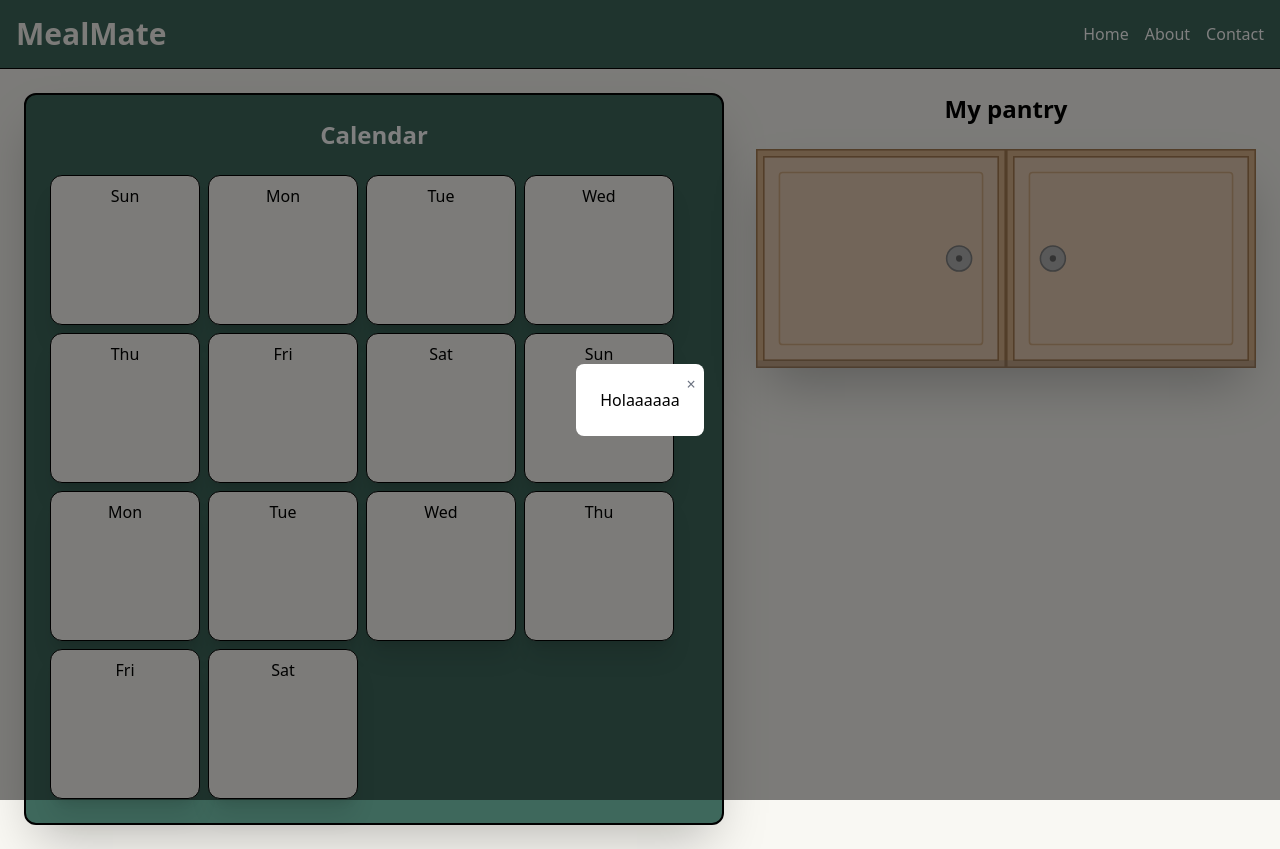
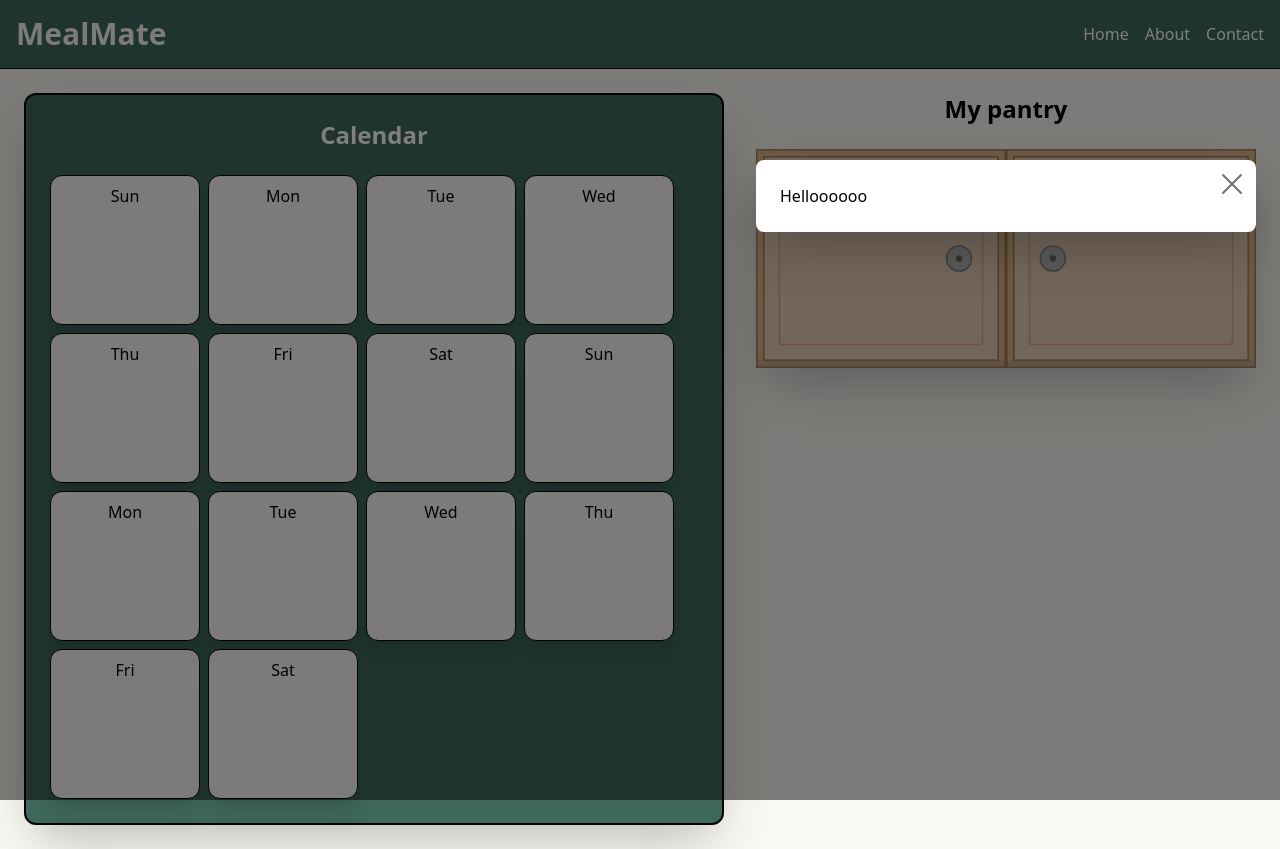
Before and after one commit to AaronLopezBarros/mealMate, a Next.js app: page / in a window 1280 px wide. Both pictures are taken after a click on the button 1006 px from the left and 246 px from the top of the page. Built offline with nearby package versions, Linux system fonts and the light colour scheme.

Commit message:
style: add styles to modal

```diff
--- a/package.json
+++ b/package.json
@@ -8,11 +8,12 @@
     "build": "next build",
     "start": "next start",
     "lint": "next lint",
-    "lint:fix": "eslint \"src/**/*.{js,jsx,ts,tsx}\" --fix",
+    "lint:fix": "eslint \"src/**/*.{ts,tsx}\" --fix",
     "test": "vitest",
     "test:coverage": "vitest --coverage --run"
   },
   "dependencies": {
+    "@phosphor-icons/react": "^2.1.7",
     "next": "15.1.6",
     "prettier-plugin-tailwindcss": "^0.6.11",
     "react": "^19.0.0",
--- a/src/components/MyPantry/ModalMyPantry.tsx
+++ b/src/components/MyPantry/ModalMyPantry.tsx
@@ -1,3 +1,4 @@
+import { X } from '@phosphor-icons/react';
 import React from 'react';
 
 type ModalMyPantryProps = {
@@ -10,18 +11,12 @@ const ModalMyPantry = ({ isOpen, onClose, children }: ModalMyPantryProps) => {
   if (!isOpen) return null;
 
   return (
-    <div className='fixed inset-0 z-50 flex items-center justify-center'>
-      {/* Overlay oscuro */}
+    <div className='fixed top-40 z-50 w-full max-w-[500px] shadow-2xl'>
       <div className='fixed inset-0 bg-black bg-opacity-50 transition-opacity' onClick={onClose}></div>
-
-      {/* Contenido del modal */}
-      <div className='relative z-10 mx-auto max-w-md rounded-lg bg-white p-6'>
-        {/* Botón de cerrar */}
+      <div className='relative z-10 w-full rounded-lg bg-white p-6'>
         <button onClick={onClose} className='absolute right-2 top-2 text-gray-500 hover:text-gray-700'>
-          ×
+          <X size={32} />
         </button>
-
-        {/* Contenido dinámico */}
         <div>{children}</div>
       </div>
     </div>
--- a/src/components/MyPantry/MyPantryWrapper.tsx
+++ b/src/components/MyPantry/MyPantryWrapper.tsx
@@ -15,7 +15,7 @@ const MyPantryWrapper = () => {
     <section className='h-fit w-full max-w-[500px]'>
       <MyPantry onClick={openModal} />
       <ModalMyPantry isOpen={isModalOpen} onClose={closeModal}>
-        Holaaaaaa
+        Helloooooo
       </ModalMyPantry>
     </section>
   );
```
Also changed, not shown: 1 other file (tests, documents, lock files or other folders).
